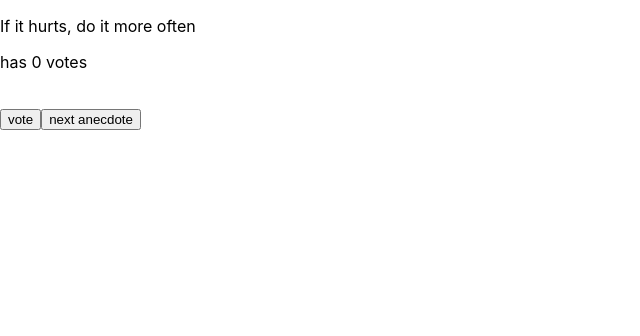
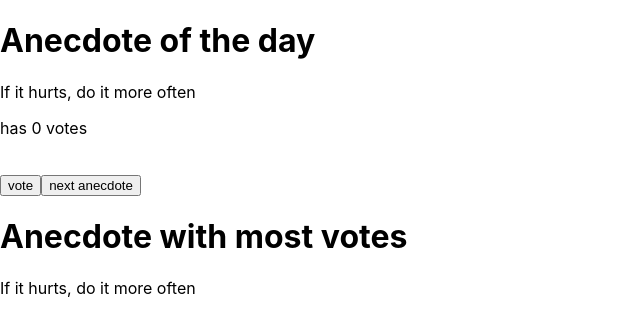
Before and after one commit to angelsf3/ReactFullstack, a React (Create React App) app: page / in a window 1280 px wide. Shown: the top 336 px of the page, without its empty margins (0-640 px from the left). Built offline with nearby package versions, Linux system fonts and the light colour scheme.

Commit message:
1.14*: anecdotes step3

```diff
--- a/src/App.js
+++ b/src/App.js
@@ -25,11 +25,14 @@ function App() {
 
     return (
         <div>
+            <h1>Anecdote of the day</h1>
             <p>{anecdotes[selected]}</p>
             <p>has {points[selected]} votes</p>
             <br/>
             <Button text="vote" handleClick={voteNote}/>
             <Button text="next anecdote" handleClick={nextNote}/>
+            <h1>Anecdote with most votes</h1>
+            <p>{anecdotes[points.indexOf(Math.max(...points))]}</p>
         </div>
     )
 }
```
